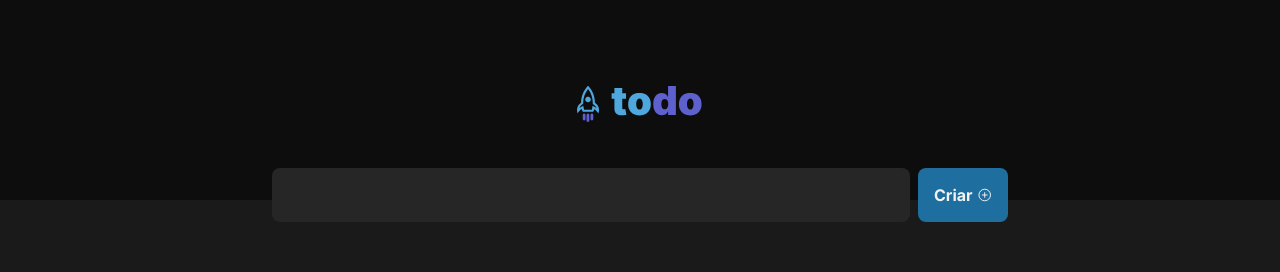
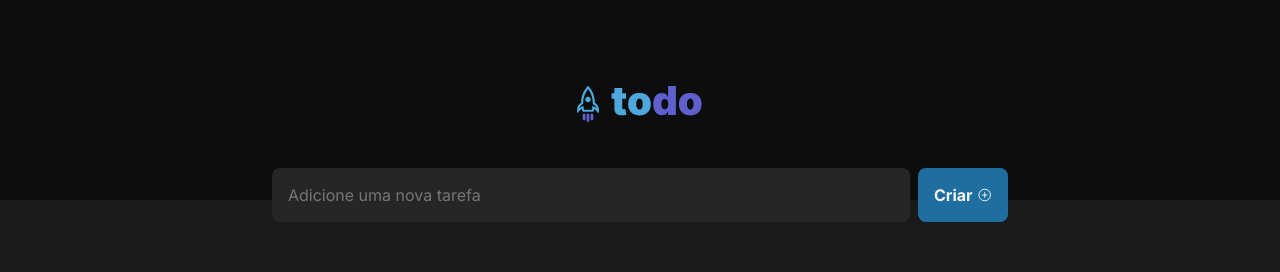
Before and after one commit to MaykonFranchini/ToDo-List, a React (Vite) app: page / in a window 1280 px wide. Shown: the top 272 px of the page. Built offline with nearby package versions, Linux system fonts and the light colour scheme.

Commit message:
Input component style fixed

```diff
--- a/src/components/Input.module.css
+++ b/src/components/Input.module.css
@@ -14,10 +14,15 @@
 
 .input {
   background: var(--gray-500);
+  color: var(--gray-300);
   border: none;
   border-radius: 8px;
   padding: 1rem;
   height: 54px;
+}
+
+.input:focus {
+  color: var(--gray-100);
 }
 
 form button[type=submit] {
--- a/src/components/Input.tsx
+++ b/src/components/Input.tsx
@@ -6,7 +6,7 @@ export function Input() {
   return (
     <div className={styles.wrapper}>
       <form>
-        <input className={styles.input} type="text" />
+        <input className={styles.input} type="text" placeholder="Adicione uma nova tarefa" />
         <button type="submit">Criar<PlusCircle /></button>
       </form>
     </div>
```
